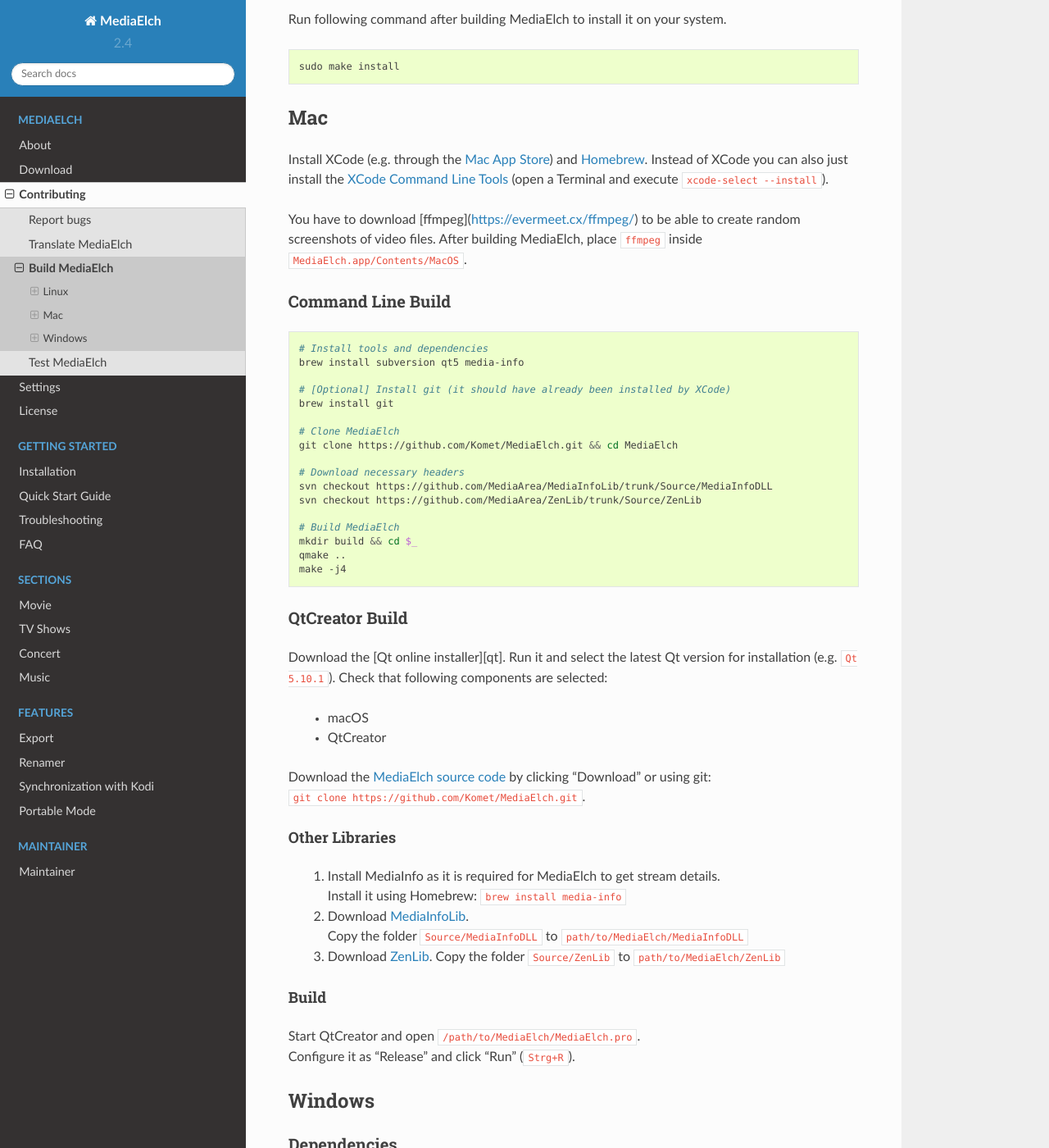
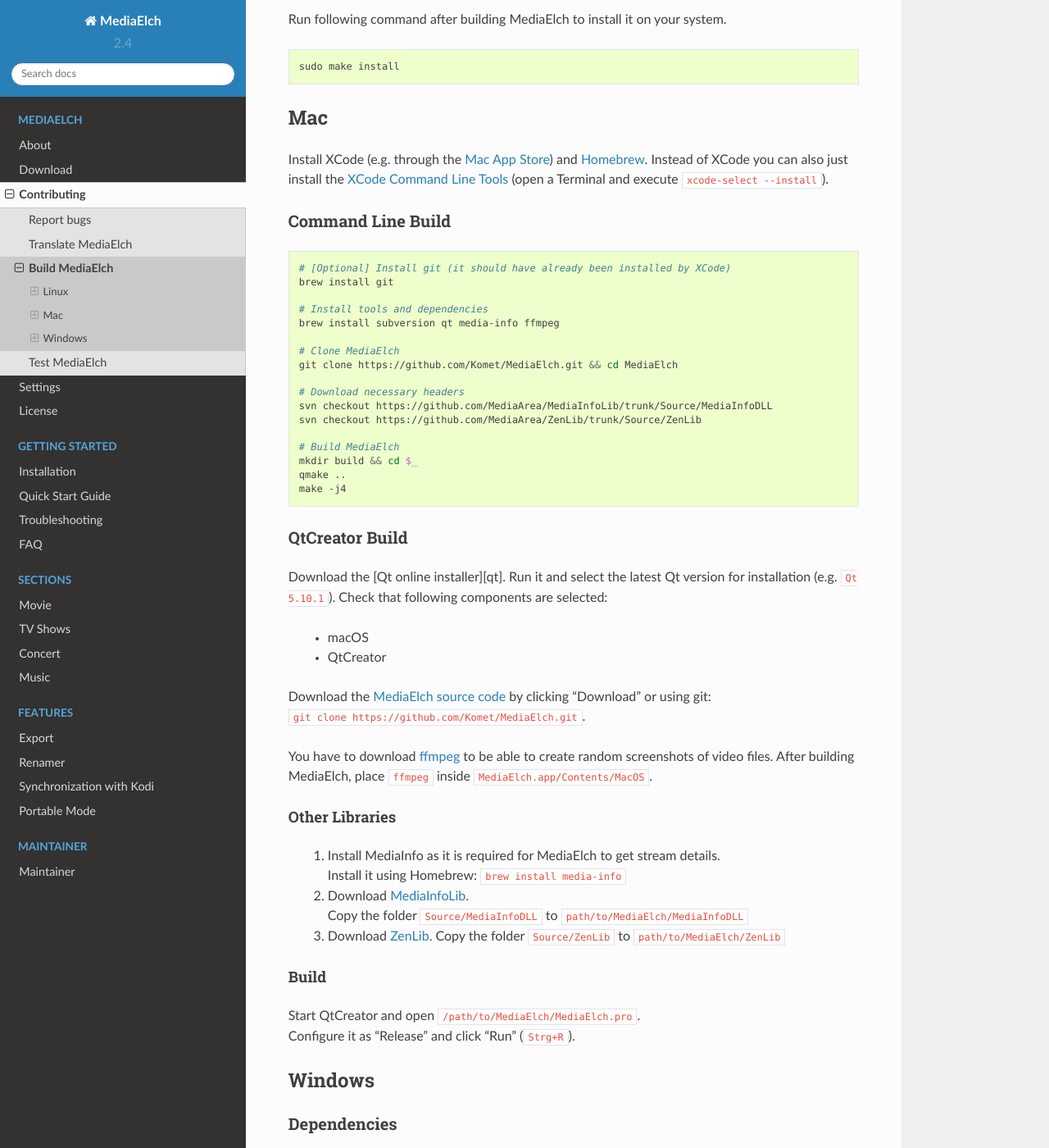
Before and after one commit to mediaelch/mediaelch-doc, a Sphinx documentation site: the page built from docs/source/contributing/build.rst, in a window 1280 px wide and 1400 px high, scrolled down 2197 px. Shown: the whole window at 82% size. Built offline with Sphinx 7.4.7 and the Read the Docs theme 2.0.0, drawn with Linux system fonts in a browser that asks for light colours; pages that are not in the unit, such as notebooks, are missing from menus; some of the changed lines change nothing that is shown.

Commit message:
[Build] Fix macOS dependencies

```diff
--- a/docs/source/contributing/build.rst
+++ b/docs/source/contributing/build.rst
@@ -128,21 +128,17 @@
 `XCode Command Line Tools <https://developer.apple.com/library/content/technotes/tn2339/_index.html#//apple_ref/doc/uid/DTS40014588-CH1-WHAT_IS_THE_COMMAND_LINE_TOOLS_PACKAGE_>`_
 (open a Terminal and execute ``xcode-select --install``).
 
-You have to download [ffmpeg](https://evermeet.cx/ffmpeg/) to be able to create random
-screenshots of video files. After building MediaElch, place ``ffmpeg``
-inside ``MediaElch.app/Contents/MacOS``.
-
 
 Command Line Build
 ^^^^^^^^^^^^^^^^^^^^^^^^^^^^^^^^^^^^^^^^^^^^^^^^^^^^^^^^^^
 
 .. code-block:: sh
 
-    # Install tools and dependencies
-    brew install subversion qt5 media-info
-
     # [Optional] Install git (it should have already been installed by XCode)
     brew install git
+
+    # Install tools and dependencies
+    brew install subversion qt media-info ffmpeg
 
     # Clone MediaElch
     git clone https://github.com/Komet/MediaElch.git && cd MediaElch
@@ -170,6 +166,10 @@
 Download the `MediaElch source code <https://github.com/Komet/MediaElch>`_
 by clicking "Download" or using git: |br|
 ``git clone https://github.com/Komet/MediaElch.git``.
+
+You have to download `ffmpeg <https://evermeet.cx/ffmpeg/>`_ to be able to create random
+screenshots of video files. After building MediaElch, place ``ffmpeg``
+inside ``MediaElch.app/Contents/MacOS``.
 
 Other Libraries
 ----------------------------------------------------------
```
